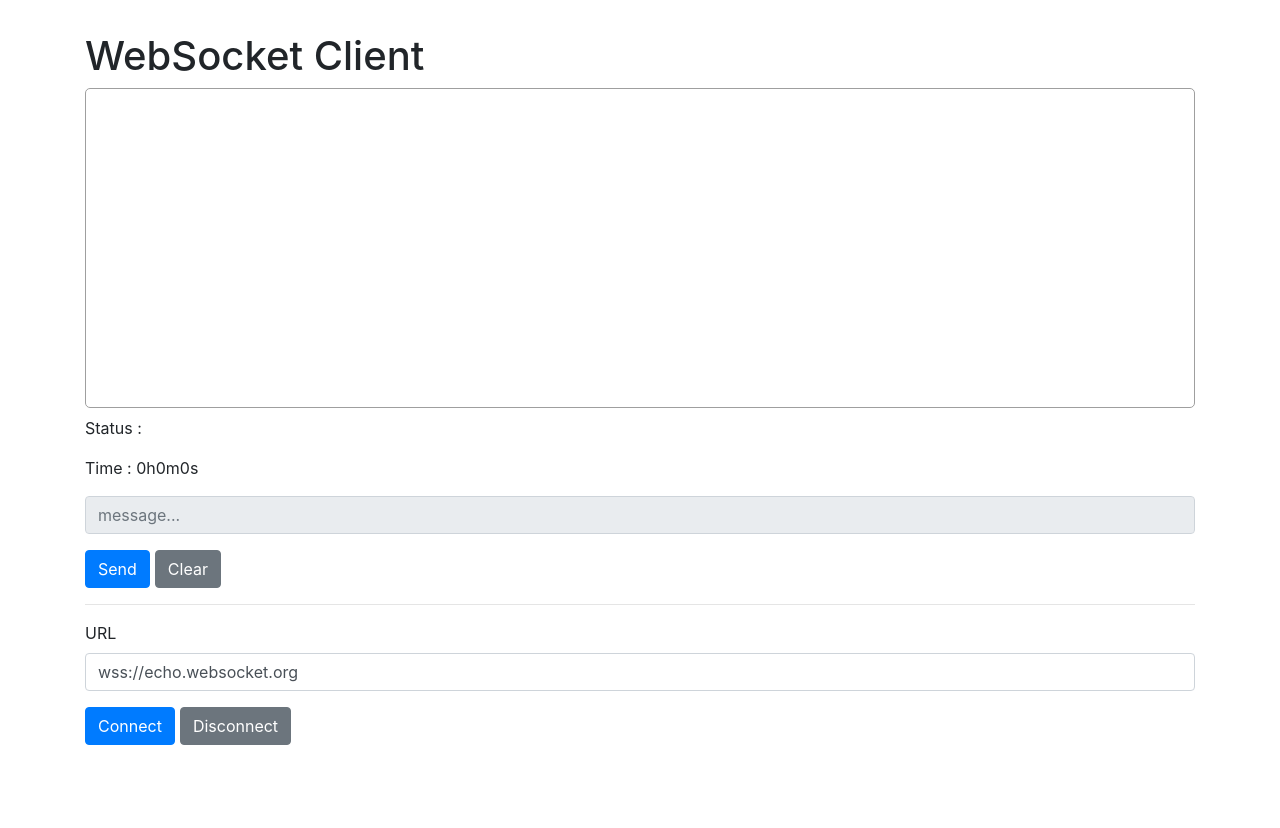
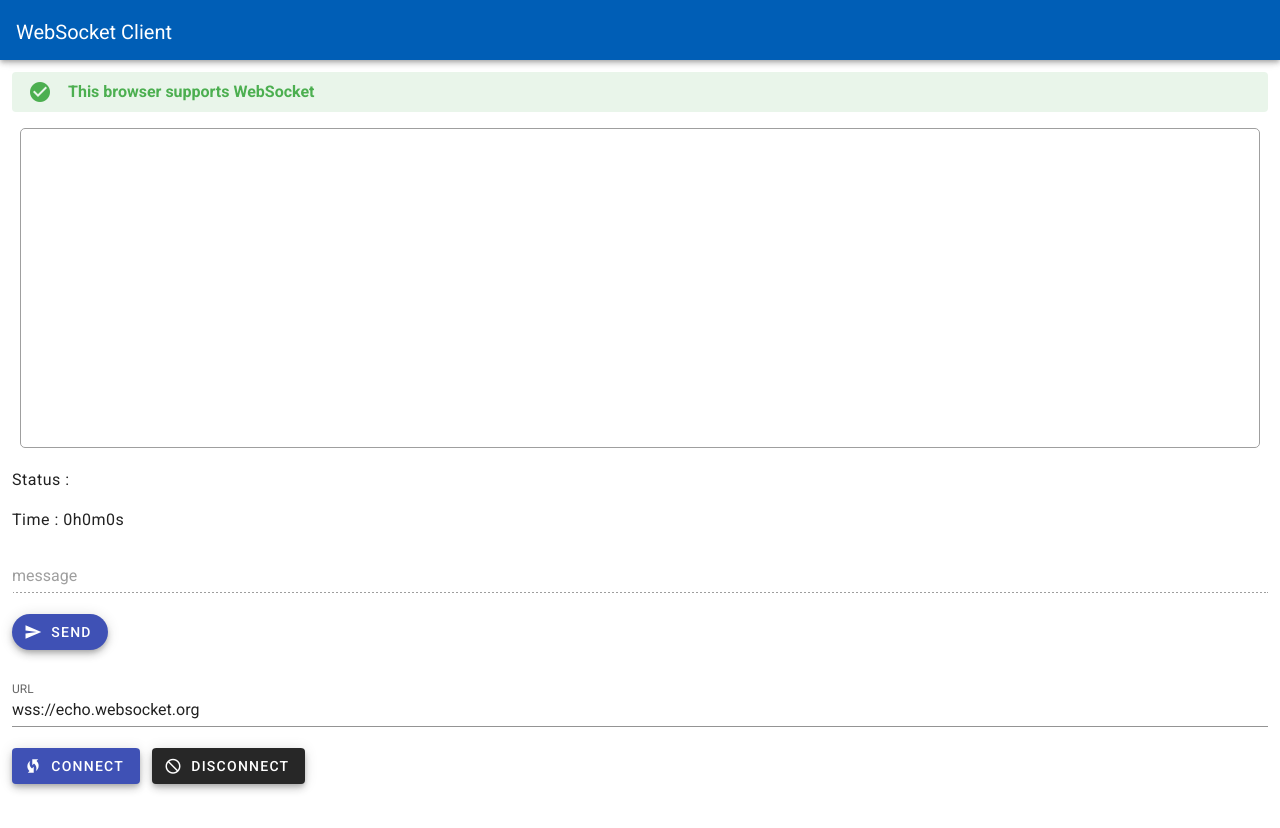
Before and after one commit to takurooo/chat-style-websocket-client, a plain HTML site: page index.html in a window 1280 px wide. Before the commit the page ends 800 px from the top, so only its background shows below. Drawn offline with nearby package versions, Linux system fonts and the light colour scheme.

Commit message:
Use Vuetify instead of Bootstrap

```diff
--- a/index.html
+++ b/index.html
@@ -1,46 +1,56 @@
 <html>
-
   <head>
     <meta charset="utf-8" />
 
     <title>WebSocket Clinet</title>
 
-    <link rel="stylesheet" href="https://stackpath.bootstrapcdn.com/bootstrap/4.3.1/css/bootstrap.min.css"
-        integrity="sha384-ggOyR0iXCbMQv3Xipma34MD+dH/1fQ784/j6cY/iJTQUOhcWr7x9JvoRxT2MZw1T" crossorigin="anonymous">
-    <script src="https://code.jquery.com/jquery-3.3.1.slim.min.js"
-        integrity="sha384-q8i/X+965DzO0rT7abK41JStQIAqVgRVzpbzo5smXKp4YfRvH+8abtTE1Pi6jizo"
-        crossorigin="anonymous"></script>
-    <script src="https://cdnjs.cloudflare.com/ajax/libs/popper.js/1.14.7/umd/popper.min.js"
-        integrity="sha384-UO2eT0CpHqdSJQ6hJty5KVphtPhzWj9WO1clHTMGa3JDZwrnQq4sF86dIHNDz0W1"
-        crossorigin="anonymous"></script>
-    <script src="https://stackpath.bootstrapcdn.com/bootstrap/4.3.1/js/bootstrap.min.js"
-        integrity="sha384-JjSmVgyd0p3pXB1rRibZUAYoIIy6OrQ6VrjIEaFf/nJGzIxFDsf4x0xIM+B07jRM"
-        crossorigin="anonymous"></script>
+    <link
+      href="https://fonts.googleapis.com/css?family=Roboto:100,300,400,500,700,900"
+      rel="stylesheet"
+    />
+    <link
+      href="https://cdn.jsdelivr.net/npm/@mdi/font@4.x/css/materialdesignicons.min.css"
+      rel="stylesheet"
+    />
+    <link
+      href="https://cdn.jsdelivr.net/npm/vuetify@2.x/dist/vuetify.min.css"
+      rel="stylesheet"
+    />
 
-    <script src="https://unpkg.com/vue@next"></script>
+    <meta
+      name="viewport"
+      content="width=device-width, initial-scale=1, maximum-scale=1, user-scalable=no, minimal-ui"
+    />
+
+    <script src="https://cdn.jsdelivr.net/npm/vue@2.x/dist/vue.js"></script>
+    <script src="https://cdn.jsdelivr.net/npm/vuetify@2.x/dist/vuetify.js"></script>
+
+    <!-- Vuetify for Material Design Icons -->
+    <link
+      href="https://cdn.jsdelivr.net/npm/@mdi/font@5.x/css/materialdesignicons.min.css"
+      rel="stylesheet"
+    />
+    <!-- Vuetify for Material Icons -->
+    <link
+      href="https://fonts.googleapis.com/css?family=Material+Icons"
+      rel="stylesheet"
+    />
+    <!-- Vuetify for Font Awesome 4 Icons -->
+    <link
+      href="https://cdn.jsdelivr.net/npm/font-awesome@4.x/css/font-awesome.min.css"
+      rel="stylesheet"
+    />
 
     <style type="text/css">
       [v-cloak] {
         display: none;
       }
 
-        h1 {
-            margin-top: 0.8em;
-        }
-
-        body {
-            background: #ffffff;
-        }
-
-        button {
-            margin-right: 5px;
-        }
-
       .message-area {
-            height: 40%;
+        height: 320px;
         padding: 1.5em;
         overflow: auto;
-            margin-bottom: .5em;
+        margin: 0.5em;
         border-radius: 5px;
         border: 1px solid rgb(159, 159, 159);
       }
@@ -48,8 +58,9 @@
       .message {
         width: 45%;
         border-radius: 10px;
-            padding: .5em;
-            font-size: .8em;
+        padding: 0.5em;
+        margin-bottom: 0.5em;
+        font-size: 0.8em;
         overflow: auto;
         word-wrap: break-word;
       }
@@ -75,68 +86,121 @@
   </head>
 
   <body onload="init()">
-    <div class="container">
+    <div id="app" v-cloak>
+      <v-app>
+        <v-toolbar max-height="60px" dark color="primary darken-1">
+          <v-toolbar-title>WebSocket Client</v-toolbar-title>
+        </v-toolbar>
+        <v-content>
+          <v-container fluid fill-height>
+            <v-layout align-center justify-center>
+              <!-- <v-flex xs12 sm8 md4> -->
 
-        <div id="app" v-cloak>
-            <h1>WebSocket Client</h1>
-            <section ref="messageArea" class="message-area">
-                <p v-for="message in messages" class="message"
-                    :class="{ 'sent-message': message.from === 'client', 'received-message': message.from === 'server', 'system-message': message.from === 'system' }">
-                    {{ message.date }}
-                    <br>
-                    {{ message.body }}
-                </p>
-            </section>
+              <v-flex>
+                <v-alert v-if="hasWebSocket" dense text type="success">
+                  <strong>This browser supports WebSocket</strong>
+                </v-alert>
+                <v-alert v-else dense outlined type="error">
+                  <strong>This browser does not support WebSocket</strong>
+                </v-alert>
 
-            <p>Status : {{connectionStatus}}</p>
-            <p>Time : {{elapsedTime}}</p>
+                <div ref="messageArea" class="message-area">
+                  <div
+                    v-for="(message, index) in messages"
+                    class="message"
+                    :class="{ 'sent-message': message.from === 'client', 'received-message': message.from === 'server', 'system-message': message.from === 'system' }"
+                  >
+                    <span class="text-body-2">{{ message.date }}</span>
+                    <br />
+                    <span class="text-body-1">{{ message.body }}</span>
+                  </div>
+                </div>
 
-            <form>
-                <div class="form-group">
-                    <input @keydown.enter.prevent="sendMessage" v-model="yourMessage" type="text" class="form-control"
-                        placeholder="message..." :disabled="badCondition"></input>
+                <div class="pt-3">
+                  <p class="text-body-1">Status : {{connectionStatus}}</p>
+                  <p class="text-body-1">Time : {{elapsedTime}}</p>
                 </div>
-                <button @click="sendMessage" id="sendBtn" type="button" class="btn btn-primary">Send</button>
-                <button @click="clearMessage" id="clearBtn" type="button" class="btn btn-secondary">Clear</button>
-            </form>
 
-            <hr>
+                <v-form>
+                  <v-text-field
+                    @keydown.enter.prevent="sendMessage"
+                    v-model="yourMessage"
+                    label="message"
+                    :disabled="badCondition"
+                    clearable
+                  ></v-text-field>
+                  <v-btn
+                    color="indigo"
+                    dark
+                    rounded
+                    elevation="5"
+                    @click="sendMessage"
+                  >
+                    <v-icon left> send </v-icon>
+                    Send
+                  </v-btn>
+                </v-form>
 
-            <form>
-                <div class="form-group">
-                    <label for="serverURL">URL</label>
-                    <input @keydown.enter.prevent="connect" v-model="url" id="serverURL" type="text"
-                        class="form-control" placeholder="wss://..."></input>
-                </div>
-                <div>
-                    <button @click="connect" id="connectBtn" type="button" class="btn btn-primary">Connect</button>
-                    <button @click="disconnect" id="disconnectBtn" type="button"
-                        class="btn btn-secondary">Disconnect</button>
-                </div>
-            </form>
-        </div>
+                <v-form class="my-8">
+                  <v-text-field
+                    @keydown.enter.prevent="connect"
+                    v-model="url"
+                    id="serverURL"
+                    label="URL"
+                    placeholder="wss://..."
+                    clearable
+                  ></v-text-field>
+                  <v-btn
+                    class="mr-2"
+                    color="indigo"
+                    dark
+                    elevation="5"
+                    @click="connect"
+                  >
+                    <v-icon left> wifi_protected_setup </v-icon>
+                    Connect
+                  </v-btn>
+                  <v-btn dark elevation="5" @click="disconnect">
+                    <v-icon left> mdi-cancel </v-icon>
+                    Disconnect
+                  </v-btn>
+                </v-form>
+              </v-flex>
+            </v-layout>
+          </v-container>
+        </v-content>
+      </v-app>
     </div>
   </body>
 
   <script type="text/javascript">
     function zeroPadding(num, length) {
-        return (Array(length).join('0') + num).slice(-length);
+      return (Array(length).join("0") + num).slice(-length);
     }
 
     function getNow() {
       const date = new Date();
-        return zeroPadding(date.getFullYear(), 4) + "/" +
-            zeroPadding((date.getMonth() + 1), 2) + "/" +
-            zeroPadding(date.getDate(), 2) + " " +
-            zeroPadding(date.getHours(), 2) + ":" +
-            zeroPadding(date.getMinutes(), 2) + ":" +
-            zeroPadding(date.getSeconds(), 2) + ":" +
-            zeroPadding(date.getMilliseconds(), 3);
+      return (
+        zeroPadding(date.getFullYear(), 4) +
+        "/" +
+        zeroPadding(date.getMonth() + 1, 2) +
+        "/" +
+        zeroPadding(date.getDate(), 2) +
+        " " +
+        zeroPadding(date.getHours(), 2) +
+        ":" +
+        zeroPadding(date.getMinutes(), 2) +
+        ":" +
+        zeroPadding(date.getSeconds(), 2) +
+        ":" +
+        zeroPadding(date.getMilliseconds(), 3)
+      );
     }
 
     function init() {
-
-        const app = {
+      new Vue({
+        el: "#app",
+        vuetify: new Vuetify(),
         data() {
           return {
             connectionStatus: "",
@@ -148,28 +212,38 @@
             intervalTimer: 0,
             messages: [],
             yourMessage: "",
-                    badCondition: true
+            badCondition: true,
+            hasWebSocket: false,
+          };
+        },
+        mounted: function () {
+          if (window["WebSocket"]) {
+            this.hasWebSocket = true;
+          } else {
+            this.hasWebSocket = false;
           }
         },
         methods: {
           connect() {
             console.log("connect");
             if (!this.conn) {
-                        this.conn = new WebSocket(this.url)
+              this.conn = new WebSocket(this.url);
 
               this.conn.onopen = (event) => {
-                            this.onOpenListener(`Connected: ${this.url}`)
-                        }
+                this.onOpenListener(`Connected: ${this.url}`);
+              };
               this.conn.onclose = (event) => {
-                            this.onCloseListener(`Disconnected: ${this.url} (code:${event.code} reason:${event.reason})`)
-                        }
+                this.onCloseListener(
+                  `Disconnected: ${this.url} (code:${event.code} reason:${event.reason})`
+                );
+              };
               this.conn.onerror = (event) => {
                 console.error("WebSocket error observed:", event);
                 this.onErrorListener(`Error: ${this.url}`);
-                        }
+              };
               this.conn.onmessage = (msg) => {
-                            this.onMessageListener(msg.data)
-                        }
+                this.onMessageListener(msg.data);
+              };
               this.clearMessage();
             }
           },
@@ -218,20 +292,20 @@
             }
           },
           clearMessage() {
-                    console.log("clearMessage")
+            console.log("clearMessage");
             this.messages = [];
           },
           addMessage(msg, from) {
             let message = {
               date: getNow(),
               body: msg,
-                        from: from
-                    }
+              from: from,
+            };
             this.messages.push(message);
             Vue.nextTick(() => {
               let messageArea = this.$refs.messageArea;
               messageArea.scrollTop = messageArea.scrollHeight;
-                    })
+            });
           },
           startTime() {
             this.startTimeMSec = performance.now();
@@ -240,22 +314,21 @@
           },
           updateTime() {
             this.endTimeMSec = performance.now();
-                    const t = parseInt((this.endTimeMSec - this.startTimeMSec) / 1000, 10);
-                    const h = t / 3600 | 0;
-                    const m = t % 3600 / 60 | 0;
+            const t = parseInt(
+              (this.endTimeMSec - this.startTimeMSec) / 1000,
+              10
+            );
+            const h = (t / 3600) | 0;
+            const m = ((t % 3600) / 60) | 0;
             const s = t % 60;
             this.elapsedTime = h + "h" + m + "m" + s + "s";
           },
           stopTime() {
             this.updateTime();
             clearInterval(this.intervalTimer);
+          },
+        },
+      });
     }
-            }
-        }
-
-        Vue.createApp(app).mount('#app')
-    }
-
   </script>
-
 </html>
```
Lines whose indentation alone changed are shown as unchanged.
